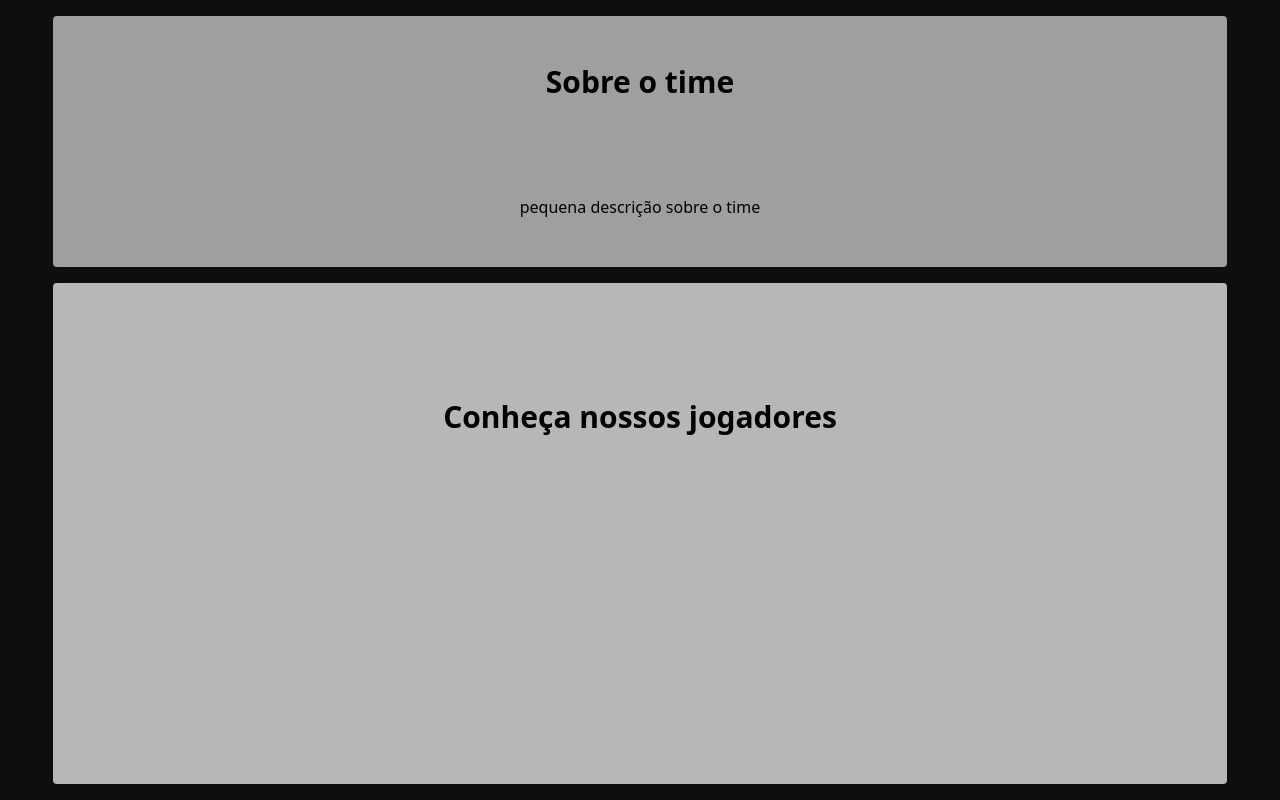
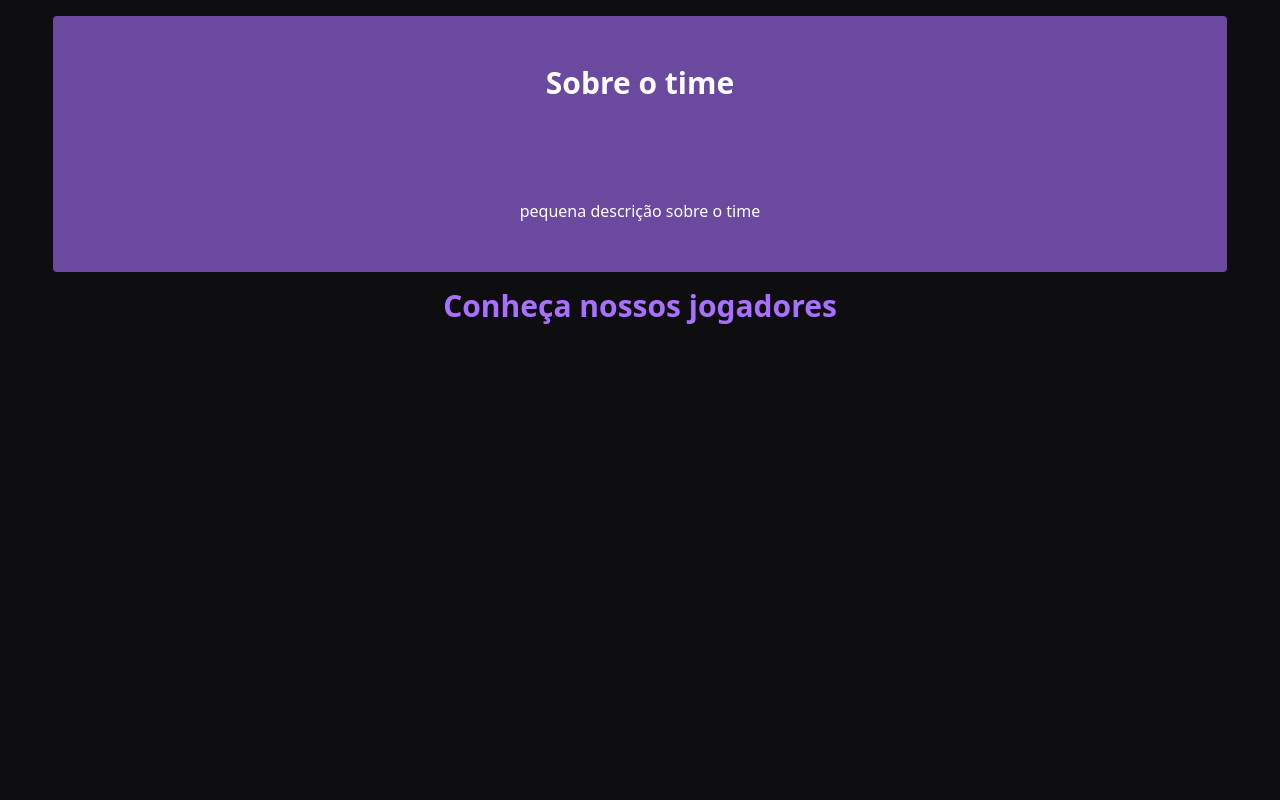
Before and after one commit to phenriquep00/hasty, a React (Vite) app: page /sobre in a window 1280 px wide. Built offline with nearby package versions, Linux system fonts and the light colour scheme.

Commit message:
about page update

```diff
--- a/src/components/Container/Container.tsx
+++ b/src/components/Container/Container.tsx
@@ -2,7 +2,7 @@ import { LittleLegend } from "../LittleLegend/LittleLegend";
 
 export function Container() {
   return (
-    <main className="flex flex-1 w-full items-center justify-center overflow-hidden gap-6 rounded px-6">
+    <main className="flex flex-1 w-full items-center justify-center overflow-hidden gap-6 rounded md:px-6 px-1">
       <div className="mb-10 skew-y-3 skew-x-3">
         <LittleLegend
           onClick={() => {
--- a/src/components/Footer/Footer.tsx
+++ b/src/components/Footer/Footer.tsx
@@ -8,11 +8,11 @@ import {
 
 export function Footer() {
   return (
-    <footer className="flex w-full bg-gradient-to-t from-black to-transparent items-end justify-around gap-2 h-[10%]">
+    <footer className="flex w-full bg-gradient-to-t from-black to-transparent items-end sm:px-4 px-2 justify-around gap-2 h-[10%]">
       <a
         href="https://www.twitch.tv/sukesvs"
         target={"_blank"}
-        className="flex border-[1px] mb-4 rounded border-[#A970FF]  px-4 py-2 justify-center gap-2 text-[#A970FF] hover:text-white hover:bg-[#A970FF] hover:border-white transition-colors duration-200 ease-in-out"
+        className="flex border-[1px] mb-4 rounded border-brand  md:px-4 md:py-2 justify-center gap-2 text-brand hover:text-white hover:bg-brand hover:border-white transition-colors duration-200 ease-in-out"
       >
         <TwitchLogo size={20} />
         twitch
@@ -21,7 +21,7 @@ export function Footer() {
       <a
         href="https://www.instagram.com/kombi_gaming/"
         target="_blank"
-        className="flex border-[1px] mb-4 rounded border-[#A970FF]  px-4 py-2 justify-center gap-2 text-[#A970FF] hover:text-white hover:bg-[#A970FF] hover:border-white transition-colors duration-200 ease-in-out"
+        className="flex border-[1px] mb-4 rounded border-brand  md:px-4 md:py-2 justify-center gap-2 text-brand hover:text-white hover:bg-brand hover:border-white transition-colors duration-200 ease-in-out"
       >
         <InstagramLogo size={20} />
         instagram
@@ -29,7 +29,7 @@ export function Footer() {
 
       <a
         href=""
-        className="flex border-[1px] mb-4 rounded border-[#A970FF]  px-4 py-2 justify-center gap-2 text-[#A970FF] hover:text-white hover:bg-[#A970FF] hover:border-white transition-colors duration-200 ease-in-out"
+        className="flex border-[1px] mb-4 rounded border-brand  md:px-4 md:py-2 justify-center gap-2 text-brand hover:text-white hover:bg-brand hover:border-white transition-colors duration-200 ease-in-out"
       >
         <YoutubeLogo size={20} />
         youtube
@@ -38,7 +38,7 @@ export function Footer() {
       <a
         href="https://discord.gg/gyWQwWjnhV"
         target="_blank"
-        className="flex border-[1px] mb-4 rounded border-[#A970FF]  px-4 py-2 justify-center gap-2 text-[#A970FF] hover:text-white hover:bg-[#A970FF] hover:border-white transition-colors duration-200 ease-in-out"
+        className="flex border-[1px] mb-4 rounded border-brand  md:px-4 md:py-2 justify-center gap-2 text-brand hover:text-white hover:bg-brand hover:border-white transition-colors duration-200 ease-in-out"
       >
         <DiscordLogo size={20} />
         discord
@@ -47,7 +47,7 @@ export function Footer() {
       <a
         href="https://twitter.com/kombi_gaming/"
         target="_blank"
-        className="flex border-[1px] mb-4 rounded border-[#A970FF]  px-4 py-2 justify-center gap-2 text-[#A970FF] hover:text-white hover:bg-[#A970FF] hover:border-white transition-colors duration-200 ease-in-out"
+        className="flex border-[1px] mb-4 rounded border-brand  md:px-4 md:py-2 justify-center gap-2 text-brand hover:text-white hover:bg-brand hover:border-white transition-colors duration-200 ease-in-out"
       >
         <TwitterLogo size={20} />
         twitter
--- a/src/components/Header/Header.tsx
+++ b/src/components/Header/Header.tsx
@@ -2,13 +2,11 @@ export function Header() {
   return (
     <header className="flex w-full bg-gradient-to-b from-black to-transparent h-[10%] text-4xl font-black z-10">
       <div className="flex w-full items-center justify-center gap-10 animate-header mt-8">
-        <img src="/Kombi_2.png" className="w-40" alt="" />
-        <h1 className="font-black text-[80px] bg-gradient-to-r from-[#A970FF] via-violet-400 to-pink-300 bg-clip-text text-transparent leading-loose">
+        <img src="/Kombi_2.png" className="md:w-40 w-28" alt="" />
+        <h1 className="font-black md:text-[80px] bg-gradient-to-r from-[#A970FF] via-violet-400 to-pink-300 bg-clip-text text-transparent leading-loose">
         Kombi gaming
       </h1>
       </div>
-
-
     </header>
   );
 }
--- a/src/components/LittleLegend/LittleLegend.tsx
+++ b/src/components/LittleLegend/LittleLegend.tsx
@@ -6,14 +6,14 @@ interface ILittleLegend {
 
 export function LittleLegend({ image, text, onClick }: ILittleLegend) {
   return (
-    <button onClick={onClick} className="flex flex-col group items-center border-2 border-[#A970FF] hover:bg-[#A970FF] rounded transition-colors duration-300 ease-in-out">
+    <button onClick={onClick} className="flex flex-col group items-center border-2 border-brand hover:bg-brand rounded transition-colors duration-300 ease-in-out">
       <img
         className="animate-littleLegends hover:scale-125 z-20 transition-transform ease-in-out duration-200"
         src={image}
         alt="little legend"
       />
 
-      <p className="text-xl -mb-5 bg-[#A970FF] rounded text-white group-hover:bg-[#A030f0] p-2 px-4 capitalize font-semibold transition-colors duration-300 ease-in-out">{text}</p>
+      <p className="text-xl -mb-5 bg-brand rounded text-white group-hover:bg-brand md:p-2 md:px-4 capitalize font-semibold transition-colors duration-300 ease-in-out">{text}</p>
 
     </button>
   );
--- a/src/components/PlayersCarrousel/PlayersCarrousel.tsx
+++ b/src/components/PlayersCarrousel/PlayersCarrousel.tsx
@@ -2,8 +2,8 @@ import { PlayerCard } from "../PlayerCard/PlayerCard";
 
 export function PlayersCarrousel() {
     return(
-        <div className="flex flex-col justify-around items-center bg-white bg-opacity-70 w-11/12 h-2/3 rounded ">
-            <h1 className="text-3xl font-semibold">
+        <div className="flex flex-col justify-around items-center bg-opacity-70 w-11/12">
+            <h1 className="text-3xl font-bold text-brand">
                 Conheça nossos jogadores
             </h1>
             <p>
--- a/src/components/TeamAbout/TeamAbout.tsx
+++ b/src/components/TeamAbout/TeamAbout.tsx
@@ -1,6 +1,6 @@
 export function TeamAbout() {
   return (
-    <div className="flex flex-col items-center bg-white bg-opacity-60 w-11/12 h-1/3 rounded justify-around">
+    <div className="flex flex-col items-center bg-brand text-white bg-opacity-60 w-11/12 h-1/3 rounded justify-around">
       <h1 className="text-3xl font-semibold">Sobre o time</h1>
 
       <p>pequena descrição sobre o time</p>
--- a/src/pages/Sobre/Sobre.tsx
+++ b/src/pages/Sobre/Sobre.tsx
@@ -3,7 +3,7 @@ import { TeamAbout } from "../../components/TeamAbout/TeamAbout";
 
 export function Sobre() {
     return (
-        <div className="flex flex-col w-screen h-screen items-center justify-center gap-4 py-4 overflow-y-scroll">
+        <div className="flex flex-col w-screen h-screen items-center gap-4 py-4 overflow-y-scroll">
             <TeamAbout />
             <PlayersCarrousel />
         </div>
--- a/tailwind.config.cjs
+++ b/tailwind.config.cjs
@@ -3,6 +3,9 @@ module.exports = {
   content: ["./src/**/*.tsx"],
   theme: {
     extend: {
+      colors: {
+        brand: "#A970FF"
+      },
       animation: {
         header: "header 2s ease-in-out",
         headerText: "headerText 2s ease-in-out",
```
